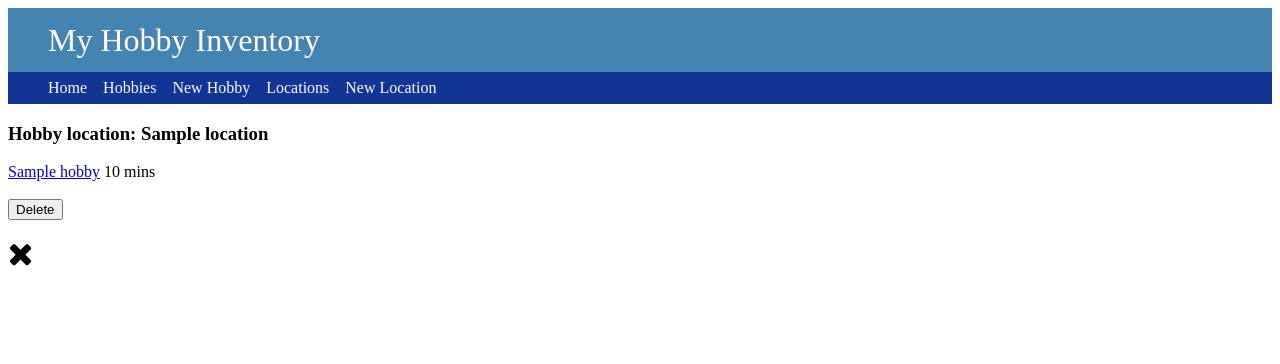
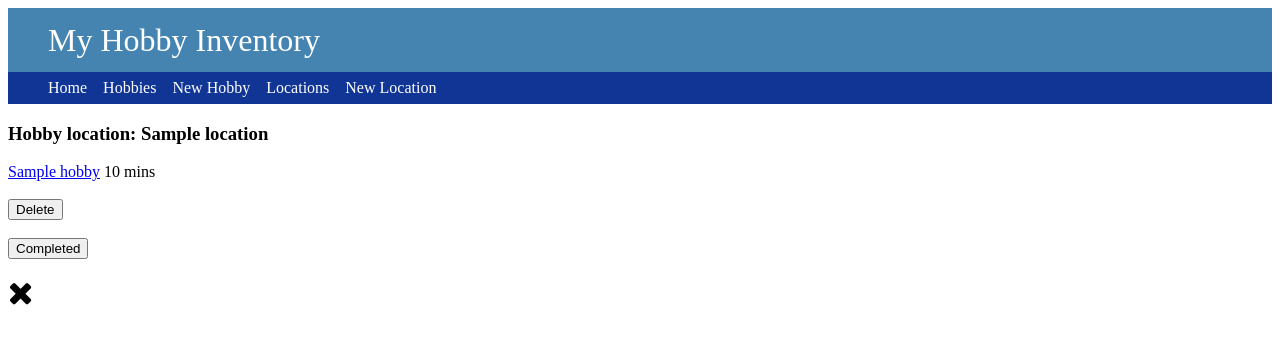
Before and after one commit to SamuelSeFe/My_Hobbiez_Inventory, a Flask app: page /hobbies in a window 1280 px wide. Shown: the top 364 px of the page. Run offline with Flask 2, Linux system fonts and the light colour scheme; a database or web service that is not in the repository returns one stand-in record (values such as "Sample title"); some libraries are stand-ins or nearby versions.

Commit message:
added a complete button to hobbies inventory page which changed completed - boolean from False to True

```diff
--- a/controllers/hobby_controller.py
+++ b/controllers/hobby_controller.py
@@ -70,6 +70,11 @@ def update_hobby(id):
     hobby_repository.update(hobby)
     return redirect('/hobbies')
 
+@hobby_blueprint.route('/hobbies/<id>/completed', methods=['POST'])
+def completed_hobby(id):
+    hobby_repository.hobby_completed(id)
+    return redirect('/hobbies')
+
 
 # DELETE
 # DELTE (POST) '/hobbies/<id>
--- a/repositories/hobby_repository.py
+++ b/repositories/hobby_repository.py
@@ -60,3 +60,8 @@ def update(hobby):
     sql = "UPDATE hobbies SET (name, location_id, duration, cost, energy_expenditure, reminder, completed) = (%s, %s, %s, %s, %s, %s, %s) WHERE id = %s"
     values = [hobby.name, hobby.location.id, hobby.duration, hobby.cost, hobby.energy_expenditure, hobby.reminder, hobby.completed, hobby.id]
     run_sql(sql, values)
+
+def hobby_completed(id):
+    sql = "UPDATE hobbies SET completed = true WHERE id = %s"
+    values = [id]
+    run_sql(sql, values)
--- a/templates/hobbies/edit.html
+++ b/templates/hobbies/edit.html
@@ -2,6 +2,7 @@
 {% block content %}
 
 <form action="/hobbies/{{hobby.id}}" method="post">
+
     <div>
       <label for="name">Hobby:</label>
       <input type="text" id="name" name="hobby_name" value="{{hobby.name}}" required autofocus>
--- a/templates/hobbies/index.html
+++ b/templates/hobbies/index.html
@@ -11,9 +11,15 @@
       </div>
     <br>
     <div class="buttons">
-      <form action="/hobbies/{{ hobby.id }}/delete" method="POST">
+      <form action="/hobbies/{{hobby.id}}/delete" method="POST">
         <input class="btn btn--danger" type="submit" value="Delete" />
       </form>
+      <br>
+      <form action="hobbies/{{hobby.id}}/completed" method="POST">
+        <input class="btn btn--danger" type="submit" value="Completed">
+      </form>
+
+
     </div>
     <br>
       {% if hobby.completed == True %}
@@ -21,7 +27,7 @@
       {% else %}
         <i class="fa fa-times fa-2x" aria-hidden="true"></i>
       {% endif %}
-</div>
+  </div>
 
 {% endfor %}
 {% endblock %}
```
